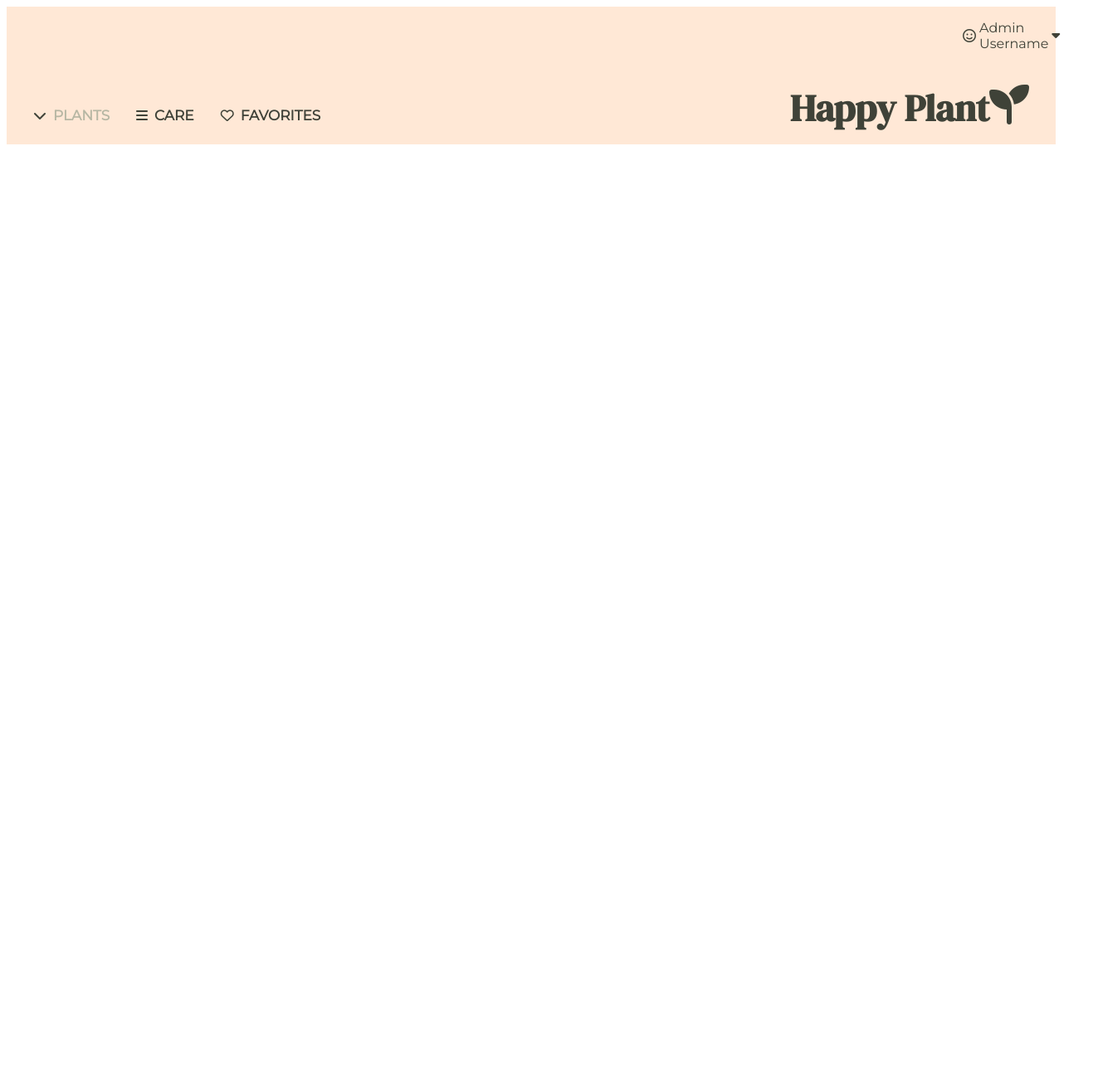
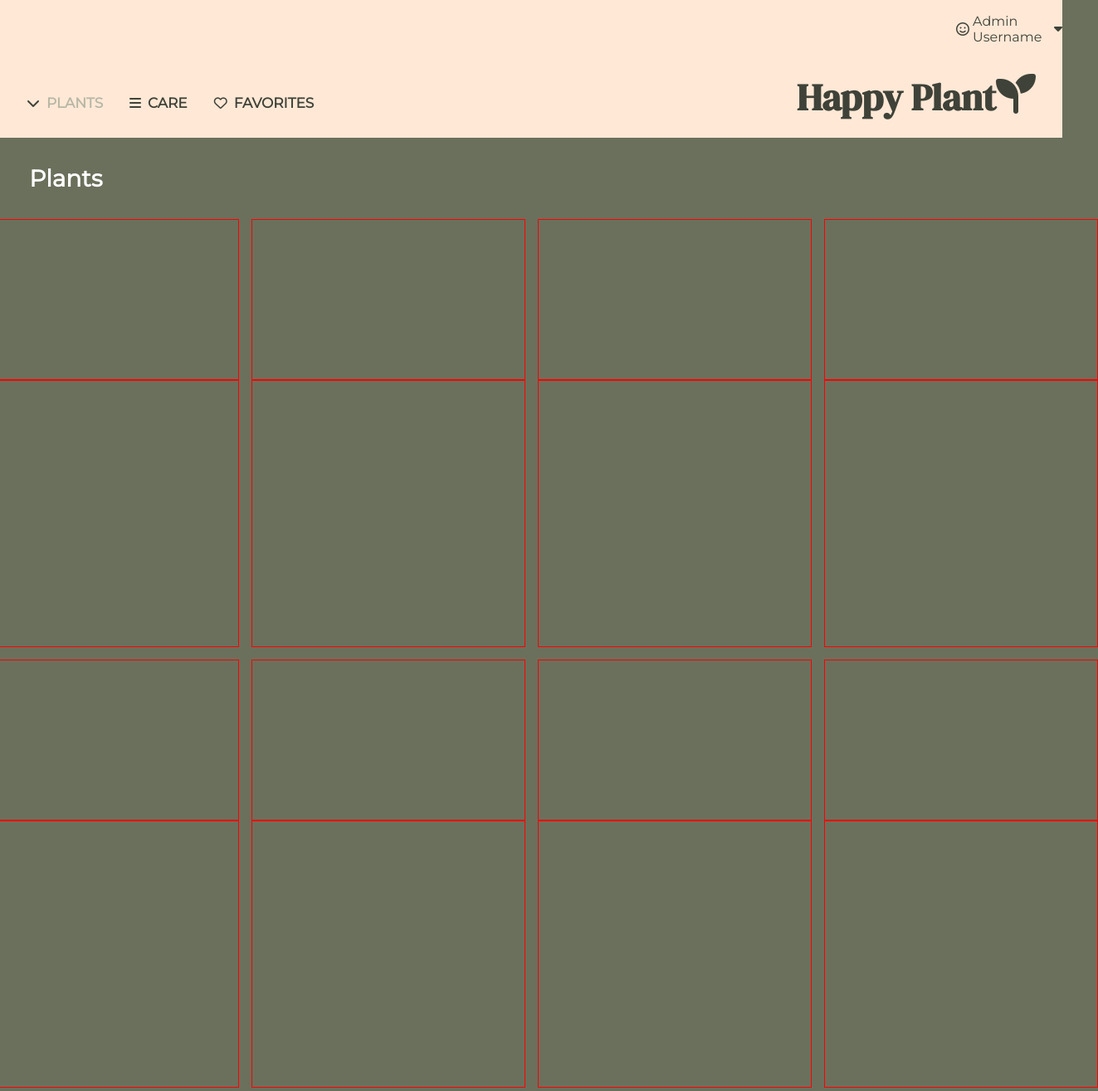
Before and after one commit to michannstoner/static-comp, a website: page index.html in a window 1280 px wide. Shown: the whole page at 83% size, 1323 px wide, since content can reach past the window. Before the commit the page ends 800 px from the top, so only its background shows below. Drawn offline with Linux system fonts and the light colour scheme.

Commit message:
Build out card grid and individual cards

```diff
--- a/index.html
+++ b/index.html
@@ -35,6 +35,44 @@
         </div>
       </nav>
     </header>
+    <h1 class='body-title'>Plants</h1>
+    <section class='grid-container'>
+      <section class='plant-grid'>
+        <section class='card'>
+          <div class='card-top'></div>
+          <div class='card-bottom'></div>
+        </section>
+        <section class='card'>
+          <div class='card-top'></div>
+          <div class='card-bottom'></div>
+        </section>
+        <section class='card'>
+          <div class='card-top'></div>
+          <div class='card-bottom'></div>
+        </section>
+        <section class='card'>
+          <div class='card-top'></div>
+          <div class='card-bottom'></div>
+        </section>
+        <section class='card'>
+          <div class='card-top'></div>
+          <div class='card-bottom'></div>
+        </section>
+        <section class='card'>
+          <div class='card-top'></div>
+          <div class='card-bottom'></div>
+        </section>
+        <section class='card'>
+          <div class='card-top'></div>
+          <div class='card-bottom'></div>
+        </section>
+        <section class='card'>
+          <div class='card-top'></div>
+          <div class='card-bottom'></div>
+        </section>
+
+      </section>
+    </section>
   </main>
 </body>
 </html>
--- a/styles.css
+++ b/styles.css
@@ -1,5 +1,10 @@
 * {
   font-family: 'Montserrat', sans-serif;
+  margin: 0;
+}
+
+body {
+  background-color: #6b705c;
 }
 
 header {
@@ -18,6 +23,7 @@ h3 {
 
 .main-container {
   display: flex;
+  flex-direction: column;
 }
 
 /* ~~~NAV~~ */
@@ -48,7 +54,7 @@ h3 {
   align-items: center;
   justify-content: space-between;
   width: 10rem;
-  margin-bottom: 0.5rem;
+  margin-bottom: 2rem;
   margin-left: 2rem;
 }
 
@@ -59,14 +65,55 @@ h3 {
 }
 
 .fa-seedling {
-  margin-top: 2.5rem;
+  margin-top: 2.2rem;
 }
 
 .page-title {
   font-family: 'DM Serif Display', serif;
   font-size: 45px;
+  margin-top: 2rem;
 }
 
 .active {
   color: #b7b7a4;
 }
+
+/* ~~~CARD SECTION~~~ */
+.body-title {
+  margin-left: 2.2rem;
+  margin-top: 2rem;
+  color: #ffffff;
+  font-size: 28px;
+}
+
+.plant-grid {
+  display: grid;
+  grid-template-columns: repeat(4, 1fr);
+  grid-template-rows: repeat(2, 1fr);
+  grid-gap: 15px;
+}
+
+.grid-container {
+  display: flex;
+  justify-content: center;
+  margin-top: 2rem;
+  margin-bottom: 4rem;
+}
+
+.card {
+  display: flex;
+  flex-direction: column;
+}
+
+.card-top {
+  height: 12rem;
+  width: 20.5rem;
+  border: solid red 1px;
+  /* background-image: url('./assets/monstera.jpeg'); */
+}
+
+.card-bottom {
+  width: 20.5rem;
+  height: 20rem;
+  border: solid red 1px;
+}
```
